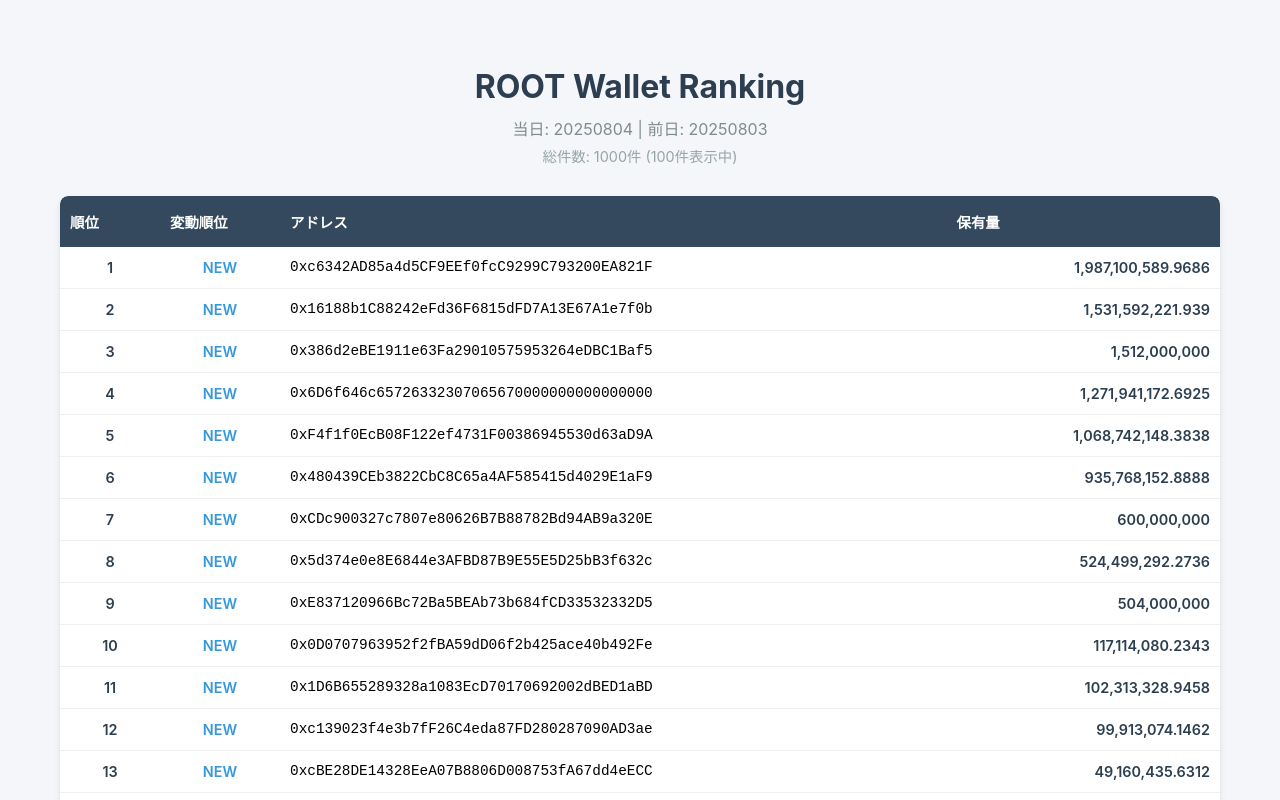
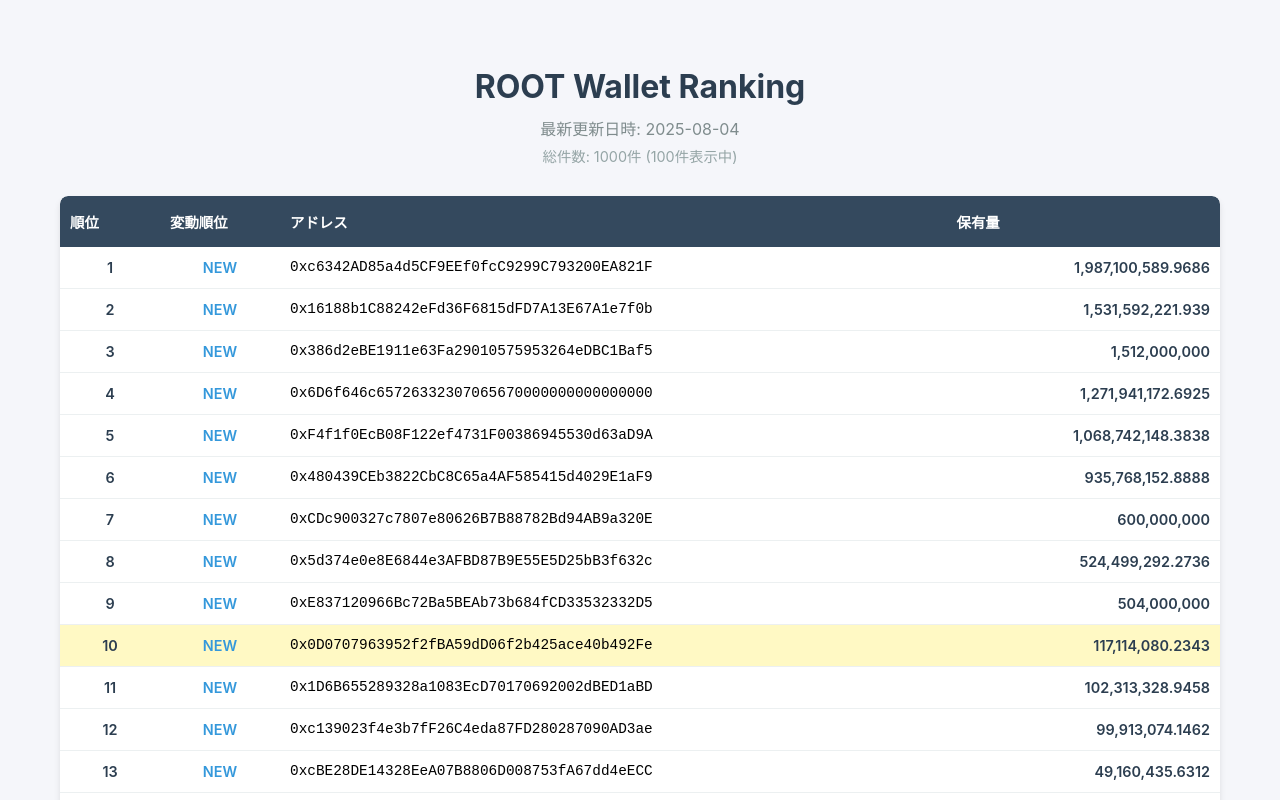
Before and after one commit to na2-dev/root-ranking, a Nuxt app: page / in a window 1280 px wide. Shown: the top 800 px of the page. Built offline with nearby package versions, Linux system fonts and the light colour scheme; no server answers.

Commit message:
feat: Update date display to show 'Latest Update' in YYYY-MM-DD format and add highlighted address background

```diff
--- a/components/RankingTable.vue
+++ b/components/RankingTable.vue
@@ -3,7 +3,7 @@
     <div class="table-header">
       <h2>ROOT Wallet Ranking</h2>
       <p class="date-info">
-        当日: {{ currentDate }} | 前日: {{ previousDate }}
+        最新更新日時: {{ formatDate(currentDate) }}
       </p>
       <p class="total-count">
         総件数: {{ rankings.length }}件
@@ -24,7 +24,9 @@
           </tr>
         </thead>
         <tbody>
-          <tr v-for="item in displayedRankings" :key="item.address" class="ranking-row">
+          <tr v-for="item in displayedRankings" :key="item.address"
+              class="ranking-row"
+              :class="{ 'highlighted-address': item.address === HIGHLIGHTED_ADDRESS }">
             <td class="rank">{{ item.rank }}</td>
             <td class="movement" :class="getMovementClass(item.movement)">
               {{ item.movement }}
@@ -74,6 +76,9 @@ interface Props {
 
 const props = defineProps<Props>();
 
+// ハイライト対象のアドレス
+const HIGHLIGHTED_ADDRESS = '0x0D0707963952f2fBA59dD06f2b425ace40b492Fe';
+
 // 展開状態を管理
 const showAll = ref(false);
 
@@ -88,6 +93,17 @@ const displayedRankings = computed(() => {
 // 展開/折りたたみの切り替え
 function toggleShowAll() {
   showAll.value = !showAll.value;
+}
+
+// 日付をYYYYMMDD形式からYYYY-MM-DD形式に変換
+function formatDate(dateString: string): string {
+  if (dateString.length !== 8) return dateString;
+
+  const year = dateString.substring(0, 4);
+  const month = dateString.substring(4, 6);
+  const day = dateString.substring(6, 8);
+
+  return `${year}-${month}-${day}`;
 }
 
 function getMovementClass(movement: string | undefined): string {
@@ -172,6 +188,14 @@ function getMovementClass(movement: string | undefined): string {
 
 .ranking-row:hover {
   background-color: #f8f9fa;
+}
+
+.ranking-row.highlighted-address {
+  background-color: #fff9c4 !important; /* 薄い黄色 */
+}
+
+.ranking-row.highlighted-address:hover {
+  background-color: #fff3a0 !important; /* ホバー時は少し濃い黄色 */
 }
 
 .ranking-row:last-child {
```
